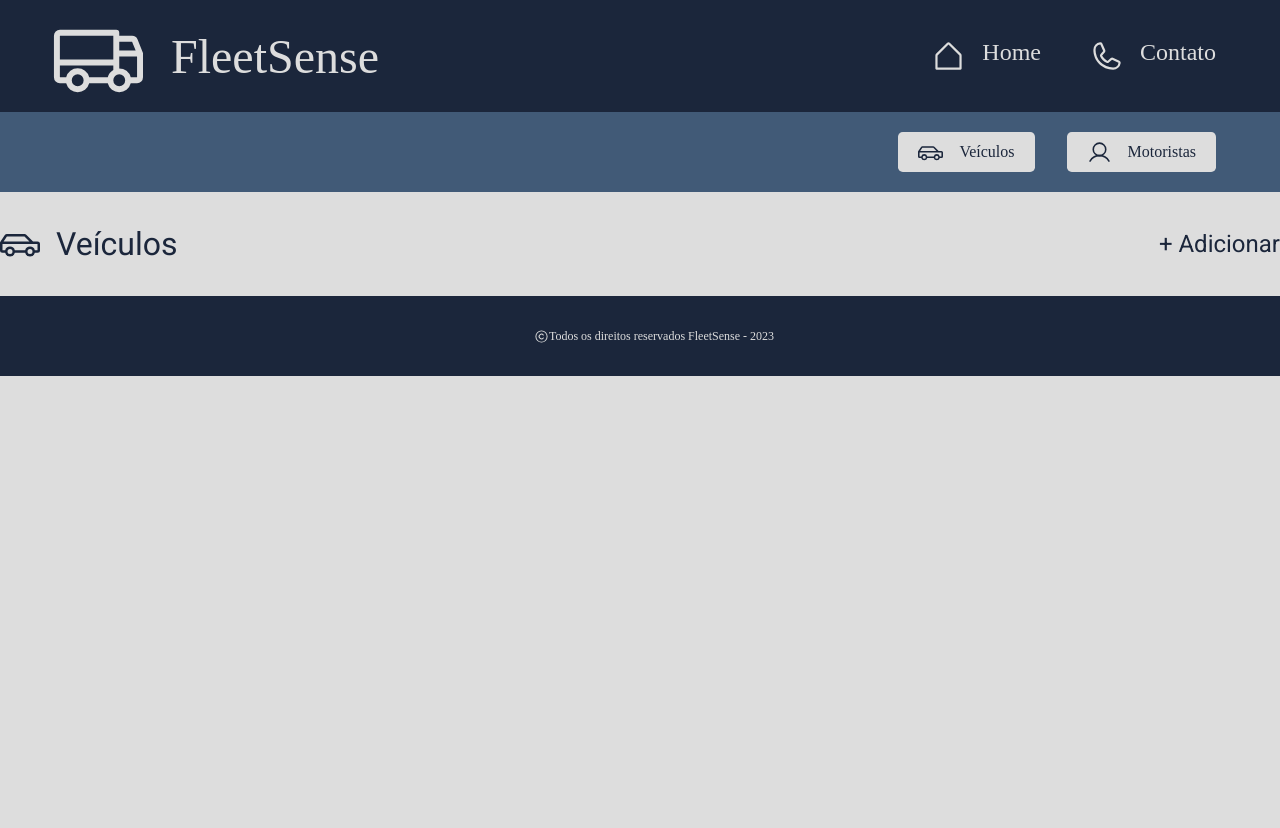
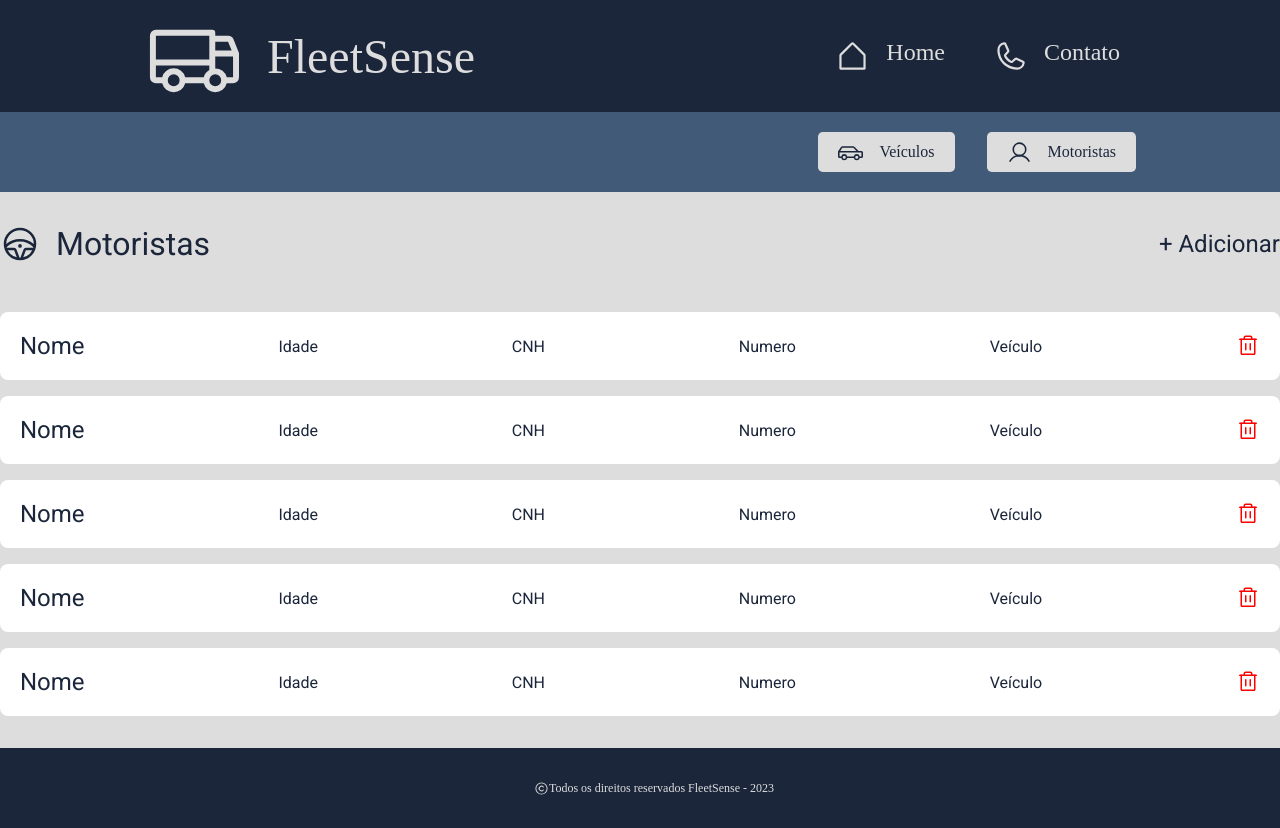
Before and after one commit to matheuspossenti/fleet-monster, a React (Vite) app: page / in a window 1280 px wide. Before the commit the page ends 800 px from the top, so only its background shows below. Built offline with nearby package versions, Linux system fonts and the light colour scheme; a web font is replaced by a local one.

Commit message:
feat: drivers list

```diff
--- a/src/App.tsx
+++ b/src/App.tsx
@@ -4,13 +4,14 @@ import styles from "./App.module.css";
 import "./global.css";
 import { Footer } from "./components/Footer";
 import { Veiculos } from "./components/Veiculos";
+import { Motoristas } from "./components/Motoristas";
 
 export function App() {
   return (
     <>
       <Header />
       <div className={styles.wrapper}>
-        <Veiculos />
+        <Motoristas />
       </div>
       <Footer />
     </>
--- a/src/components/Header.module.css
+++ b/src/components/Header.module.css
@@ -3,7 +3,7 @@
   justify-content: space-between;
   align-items: center;
   background: var(--gray-900);
-  padding: 3rem;
+  padding: 0 9rem;
   height: 7rem;
 }
 
@@ -11,6 +11,8 @@
   align-items: center;
   display: flex;
   justify-content: center;
+  text-decoration: none;
+  color: var(--gray-100);
 }
 
 .logo > span {
@@ -59,7 +61,7 @@ nav {
   justify-content: flex-end;
   height: 5rem;
   background: var(--gray-700);
-  padding: 2rem 4rem;
+  padding: 2rem 9rem;
 }
 
 nav > ul {
--- a/src/components/Header.tsx
+++ b/src/components/Header.tsx
@@ -6,10 +6,10 @@ export function Header() {
   return (
     <>
       <header className={styles.header}>
-        <div className={styles.logo}>
+        <a className={styles.logo}>
           <Truck size={95} />
           <span className={styles.title}>FleetSense</span>
-        </div>
+        </a>
         <ul className={styles.list}>
           <li>
             <a href="#">
--- /dev/null
+++ b/src/components/ListMotorista.module.css
@@ -0,0 +1,35 @@
+.motorista{
+    background: var(--white);
+    padding: 1.25rem;
+    border-radius: 0.5rem;
+    display: flex;
+    align-items: center;
+    justify-content: space-between;
+}
+
+.motorista + .motorista{
+    margin-top: 1rem;
+}
+
+.motorista > span:not(:first-child){
+    display: flex;
+    color: var(--gray-900);
+    font-size: 1rem;
+    font-weight: 400;
+}
+
+.name{
+    font-size: 1.5rem;
+    font-weight: 550;
+    color: var(--gray-900);
+}
+
+.motorista button {
+    background: transparent;
+  border: 0;
+  color: var(--gray-400);
+  cursor: pointer;
+  line-height: 0;
+  border-radius: 2px;
+  color: var(--red);
+}
--- /dev/null
+++ b/src/components/ListMotorista.tsx
@@ -0,0 +1,22 @@
+import styles from "./ListMotorista.module.css";
+import { Trash } from "phosphor-react";
+
+export function ListMotorista(){
+    return (
+        <>
+            <div className={styles.motorista}>
+                <span className={styles.name}>Nome</span>
+                <span>Idade</span>
+                <span>CNH</span>
+                <span>Numero</span>
+                <span>Veículo</span>
+                <button
+                    onMouseDown={() => {}}
+                    title="Deletar comentário"
+                >
+                    <Trash size={24} />
+                </button>
+            </div>
+        </>
+    )
+}
--- /dev/null
+++ b/src/components/Motoristas.module.css
@@ -0,0 +1,22 @@
+.title {
+    display: flex;
+    justify-content: space-between;
+    align-items: center;
+    color: var(--gray-900);
+    margin-bottom: 3rem;
+}
+
+h1 {
+    display: flex;
+    justify-content: center;
+    align-items: center;
+    gap: 1rem;
+    font-weight: 400;
+}
+
+.title > a {
+    display: flex;
+    font-size: 1.5rem;
+    text-decoration: none;
+    color: var(--gray-900);
+}
--- /dev/null
+++ b/src/components/Motoristas.tsx
@@ -0,0 +1,22 @@
+import { SteeringWheel } from "@phosphor-icons/react";
+import styles from "./Motoristas.module.css";
+import { ListMotorista } from "./ListMotorista";
+
+export function Motoristas() {
+    return (
+        <>
+            <div className={styles.title}>
+                <h1>
+                    <SteeringWheel size={40} />
+                    Motoristas
+                </h1>
+                <a href="#">+ Adicionar</a>
+            </div>
+            <ListMotorista />
+            <ListMotorista />
+            <ListMotorista />
+            <ListMotorista />
+            <ListMotorista />
+        </>
+    )
+}
--- a/src/components/Veiculos.module.css
+++ b/src/components/Veiculos.module.css
@@ -3,6 +3,7 @@
   justify-content: space-between;
   align-items: center;
   color: var(--gray-900);
+  margin-bottom: 1rem;
 }
 
 h1 {
@@ -13,7 +14,9 @@ h1 {
   font-weight: 400;
 }
 
-.title > span {
+.title > a {
   display: flex;
   font-size: 1.5rem;
+  text-decoration: none;
+  color: var(--gray-900);
 }
--- a/src/components/Veiculos.tsx
+++ b/src/components/Veiculos.tsx
@@ -9,7 +9,7 @@ export function Veiculos() {
           <CarProfile size={40} />
           Veículos
         </h1>
-        <span>+ Adicionar</span>
+        <a href="#">+ Adicionar</a>
       </div>
     </>
   );
--- a/src/global.css
+++ b/src/global.css
@@ -5,6 +5,7 @@
   --gray-100: #dddddd;
 
   --white: #ffffff;
+  --red: #ff0000;
 }
 
 :focus {
@@ -22,9 +23,6 @@ body {
   background: var(--gray-100);
   color: var(--gray-100);
   -webkit-font-smoothing: antialiased;
-  min-height: 100vh;
-  display: flex;
-  flex-direction: column;
 }
 
 body,
```
